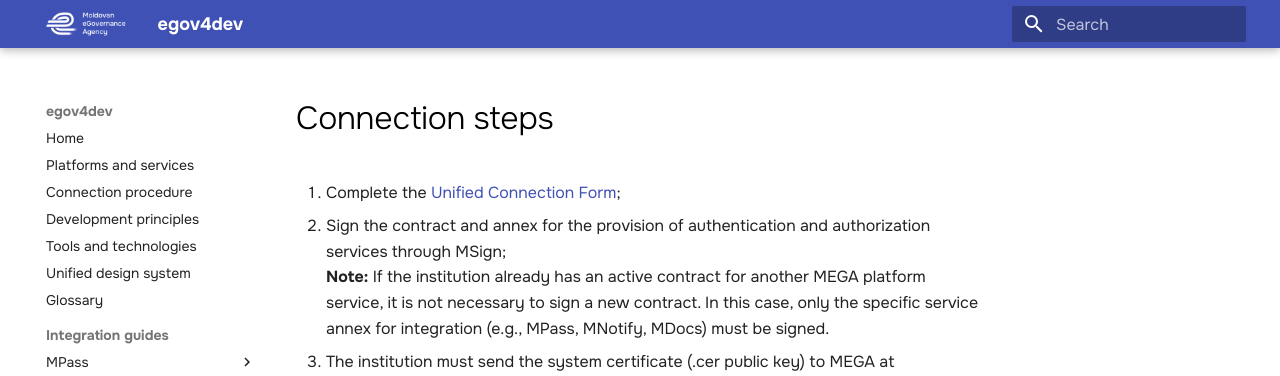
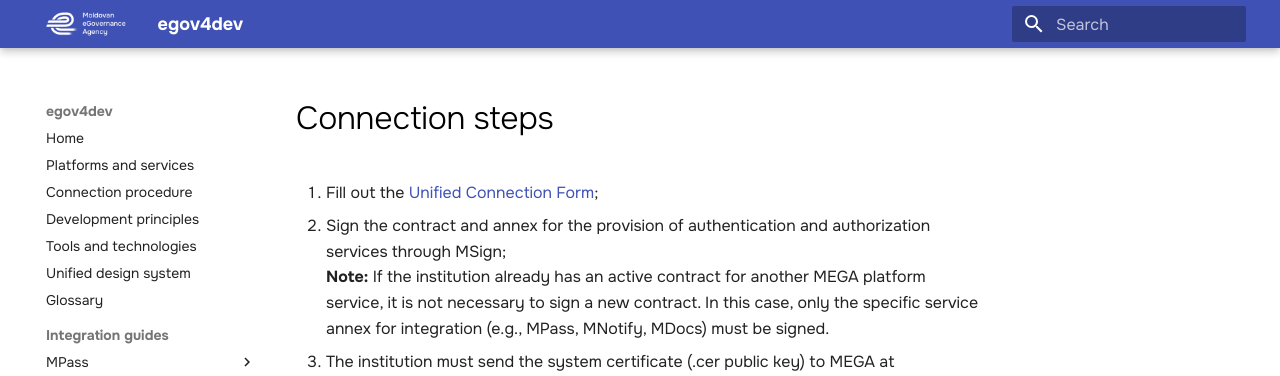
Before and after one commit to egov-moldova/egov4dev, an MkDocs documentation site: the page built from docs/guides/msign/process.md, in a window 1280 px wide. Shown: the top 376 px of the page. Built offline with MkDocs 1.6.1 and Material for MkDocs 9.7.7, drawn with Linux system fonts in a browser that asks for light colours.

Commit message:
Update wording in MSign process documentation

```diff
--- a/docs/guides/msign/process.md
+++ b/docs/guides/msign/process.md
@@ -1,4 +1,4 @@
-1. Complete the [Unified Connection Form](https://forms.office.com/Pages/ResponsePage.aspx?id=Z4f8jWsRaEKDxfvIWTRtOHwLku9yOJZAs22J7gTUxBNUMFhISEJPMUNGOTIwV09OTkFTUUtLSk9LTS4u);
+1. Fill out the [Unified Connection Form](https://forms.office.com/Pages/ResponsePage.aspx?id=Z4f8jWsRaEKDxfvIWTRtOHwLku9yOJZAs22J7gTUxBNUMFhISEJPMUNGOTIwV09OTkFTUUtLSk9LTS4u);
 2. Sign the contract and annex for the provision of authentication and authorization services through MSign;<br>**Note:** If the institution already has an active contract for another MEGA platform service, it is not necessary to sign a new contract. In this case, only the specific service annex for integration (e.g., MPass, MNotify, MDocs) must be signed.
 3. The institution must send the system certificate (.cer public key) to MEGA at [servicii@egov.md](servicii@egov.md) only if it does not already hold a valid certificate registered for another MEGA platform service. If the institution already holds an active certificate, it must send the certificate’s serial number to MEGA to confirm that it is the same certificate used for another service.;
 4. Provide the integration details through the [form](https://forms.office.com/Pages/ResponsePage.aspx?id=Z4f8jWsRaEKDxfvIWTRtOPEKwFi7MyRNimikcwdXWMlUQTIwMTEwT0czVlM1RTZJTzhRU05JQVI5Ti4u), including:
```
